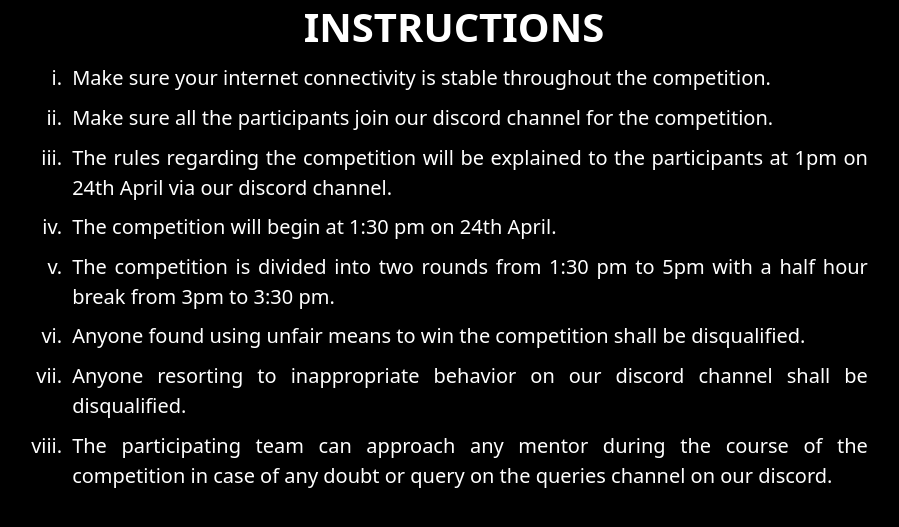
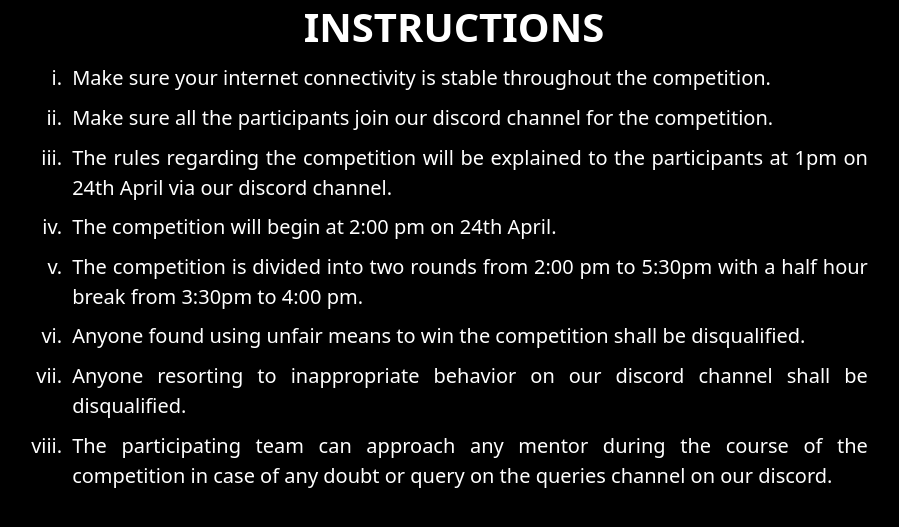
Before and after one commit to manik912/elevate, a Django app: template home/templates/home/welcome.html in a window 1280 px wide. Shown: the part 172-699 px from the top of the page, without its empty margins (186-1085 px from the left). Run offline with Django 3.2, Linux system fonts and the light colour scheme; the template is opened without the code that fills it, so the values that code supplies are empty.

Commit message:
cchandhs

```diff
--- a/home/templates/home/welcome.html
+++ b/home/templates/home/welcome.html
@@ -108,8 +108,8 @@
                         </li>
                         <li>The rules regarding the competition will be explained to the participants at 1pm on 24th April via our discord channel.
                         </li>
-                        <li>The competition will begin at 1:30 pm on 24th April.</li>
-                        <li>The competition is divided into two rounds from 1:30 pm to 5pm with a half hour break from 3pm to 3:30 pm.
+                        <li>The competition will begin at 2:00 pm on 24th April.</li>
+                        <li>The competition is divided into two rounds from 2:00 pm to 5:30pm with a half hour break from 3:30pm to 4:00 pm.
                         </li>
                         <li>Anyone found using unfair means to win the competition shall be disqualified.
                         </li>
```
